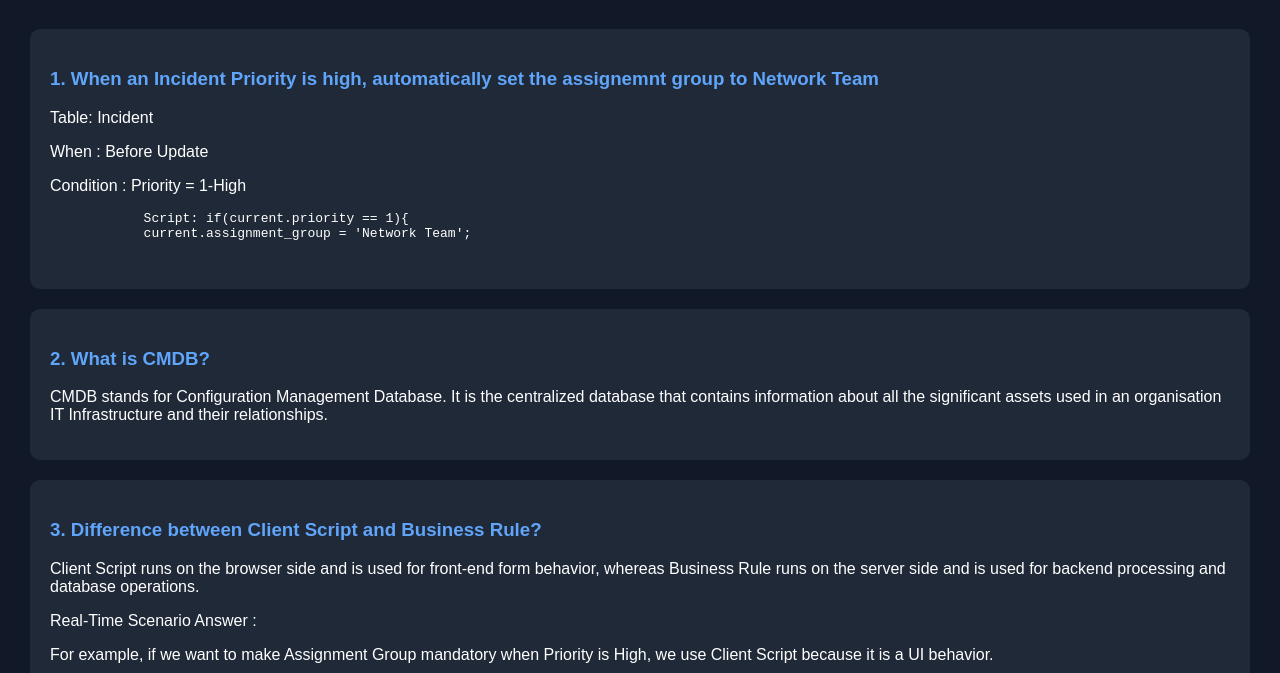
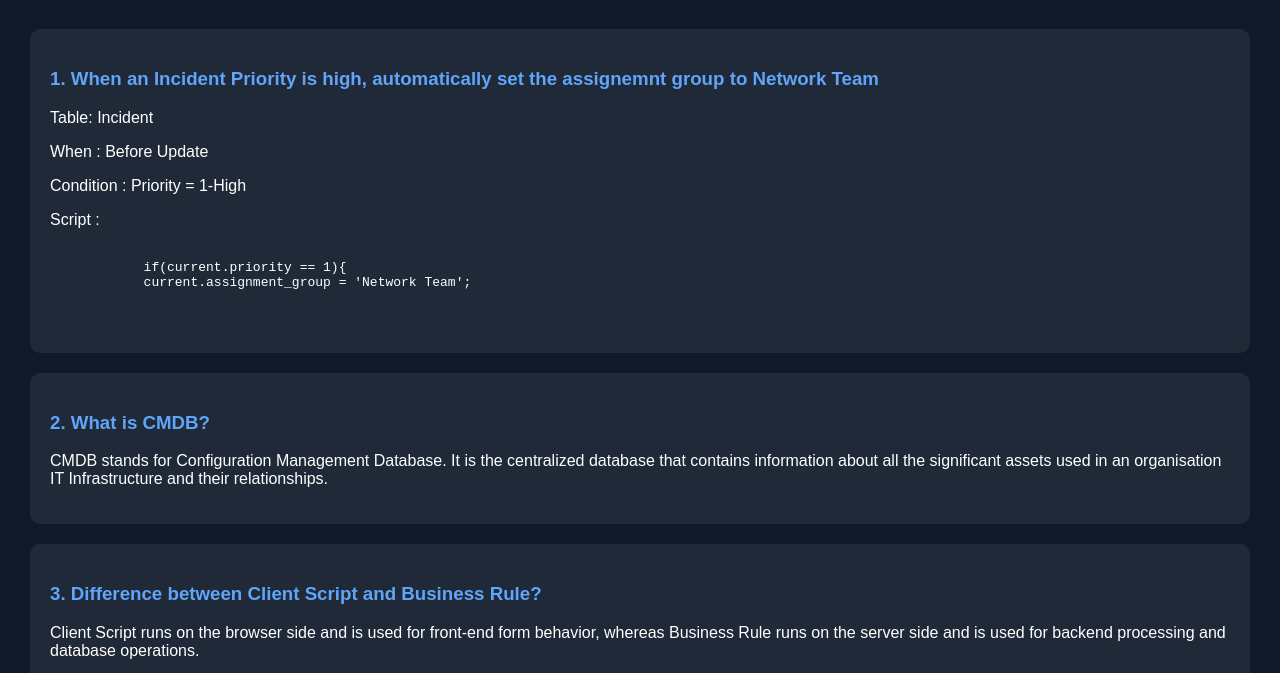
Before and after one commit to ServicenowNerchuko/ServiceNow_Interview_Hub, a plain HTML site: page scripting.html in a window 1280 px wide. Shown: the part 109-782 px from the top of the page. Drawn offline with Linux system fonts and the light colour scheme.

Commit message:
Fix script formatting in scripting.html

```diff
--- a/scripting.html
+++ b/scripting.html
@@ -51,9 +51,14 @@
         <p>
              Condition : Priority = 1-High
         </p>
+        <p>
+            Script :
+        </p>
         <pre>
-            Script: if(current.priority == 1){
+            <code>
+            if(current.priority == 1){
             current.assignment_group = 'Network Team';
+            </code>
        </pre>
     </div>
 
```
